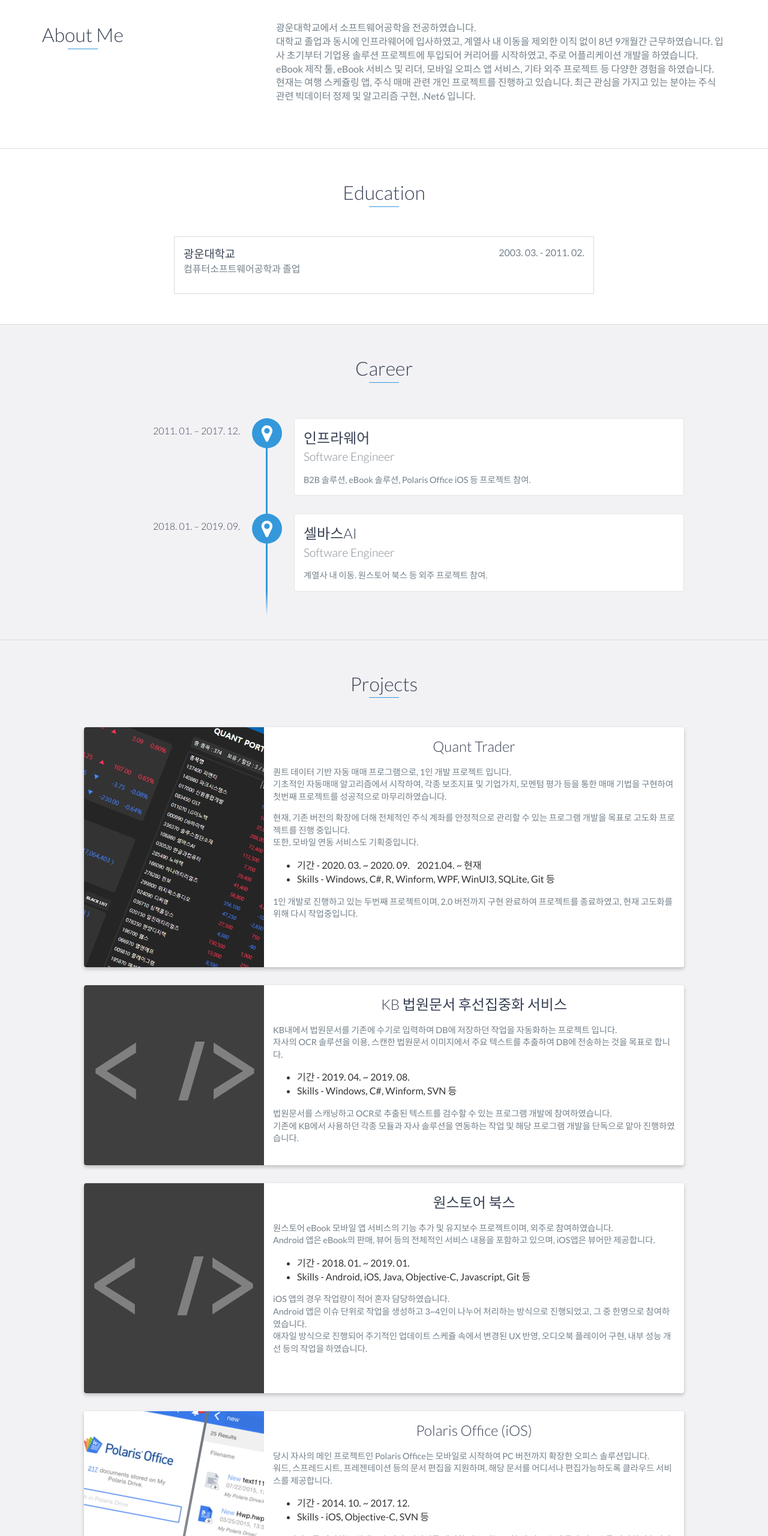
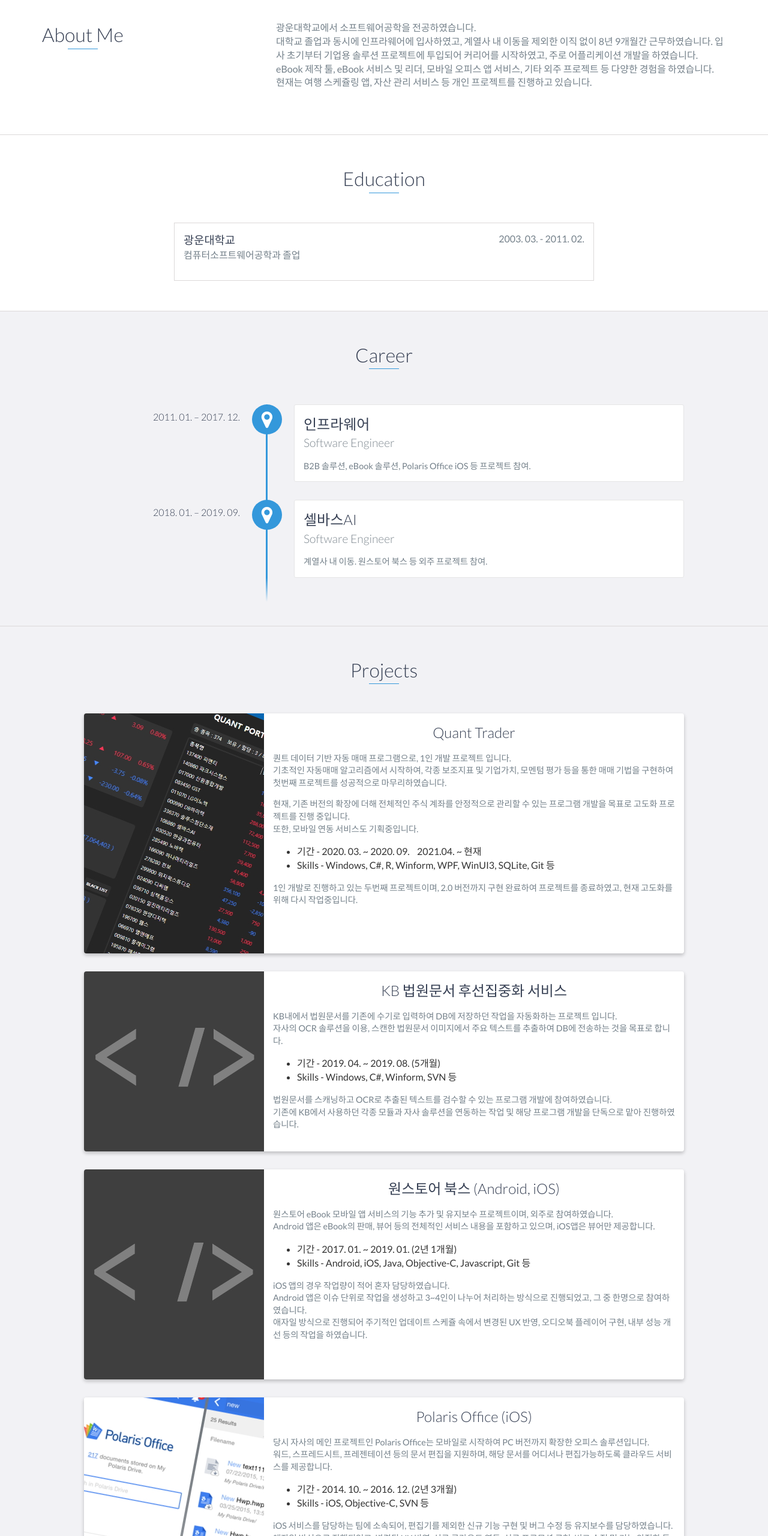
Before and after one commit to kang1131/portfolio, a website: page index.html in a window 1280 px wide. Shown: the part 840-3400 px from the top of the page at 60% size. Drawn offline with nearby package versions, Linux system fonts and the light colour scheme.

Commit message:
Update index.html

```diff
--- a/index.html
+++ b/index.html
@@ -82,7 +82,7 @@
                         eBook 제작 툴, eBook 서비스 및 리더, 모바일 오피스 앱 서비스, 기타 외주 프로젝트 등 다양한 경험을 하였습니다.
                     </p>
                     <p>
-                        현재는 여행 스케쥴링 앱, 주식 매매 관련 개인 프로젝트를 진행하고 있습니다. 최근 관심을 가지고 있는 분야는 주식 관련 빅데이터 정제 및 알고리즘 구현, .Net6 입니다.
+                        현재는 여행 스케쥴링 앱, 자산 관리 서비스 등 개인 프로젝트를 진행하고 있습니다.
                     </p>
                 </div>
             </div>
@@ -172,7 +172,7 @@
                         </br>자사의 OCR 솔루션을 이용, 스캔한 법원문서 이미지에서 주요 텍스트를 추출하여 DB에 전송하는 것을 목표로 합니다.
                         </p>
                         <ul>
-                            <li>기간 - 2019. 04. ~ 2019. 08.</li>
+                            <li>기간 - 2019. 04. ~ 2019. 08. (5개월)</li>
                             <li>Skills - Windows, C#, Winform, SVN 등</li>
                         </ul>
                         <p>
@@ -190,13 +190,13 @@
                     </div>
                     <!-- End .project-image -->
                     <div class="project-info">
-                        <h3 class="title">원스토어 북스</h3>
+                        <h3 class="title">원스토어 북스 (Android, iOS)</h3>
                         <p>
                             원스토어 eBook 모바일 앱 서비스의 기능 추가 및 유지보수 프로젝트이며, 외주로 참여하였습니다.
                         </br>Android 앱은 eBook의 판매, 뷰어 등의 전체적인 서비스 내용을 포함하고 있으며, iOS앱은 뷰어만 제공합니다.
                         </p>
                         <ul>
-                            <li>기간 - 2018. 01. ~ 2019. 01.</li>
+                            <li>기간 - 2017. 01. ~ 2019. 01. (2년 1개월)</li>
                             <li>Skills - Android, iOS, Java, Objective-C, Javascript, Git 등</li>
                         </ul>
                         <p>
@@ -221,7 +221,7 @@
                             워드, 스프레드시트, 프레젠테이션 등의 문서 편집을 지원하며, 해당 문서를 어디서나 편집가능하도록 클라우드 서비스를 제공합니다.
                         </p>
                         <ul>
-                            <li>기간 - 2014. 10. ~ 2017. 12.</li>
+                            <li>기간 - 2014. 10. ~ 2016. 12. (2년 3개월)</li>
                             <li>Skills - iOS, Objective-C, SVN 등</li>
                         </ul>
                         <p>
@@ -246,7 +246,7 @@
                             디자인부터 구현까지 새롭게 시작하는 프로젝트에 외주로 참여하였습니다.
                         </p>
                         <ul>
-                            <li>기간 - 2014. 06. ~ 2014. 09.</li>
+                            <li>기간 - 2014. 06. ~ 2014. 09. (6개월)</li>
                             <li>Skills - Android, Java, SVN 등</li>
                         </ul>
                         <p>
@@ -270,7 +270,7 @@
                             동화책 eBook 저작을 위해 디자이너들이 사용할 수 있도록 만든 ePub3.0 저작 프로그램을 개발하였습니다.
                         </p>
                         <ul>
-                            <li>기간 - 2012. 06. ~ 2013. 12.</li>
+                            <li>기간 - 2012. 06. ~ 2013. 12. (1년 7개월)</li>
                             <li>Skills - Windows, C#, Winform, Javascript, jQuery, SVN 등</li>
                         </ul>
                         <p>
@@ -295,7 +295,7 @@
                             당시 은행권, 신용평가정보사 등에서 채용해서 사용하였으며, 3.0버전 고도화 프로젝트에 참여하였습니다.
                         </p>
                         <ul>
-                            <li>기간 - 2011. 05. ~ 2014. 05.</li>
+                            <li>기간 - 2011. 05. ~ 2014. 04. (3년)</li>
                             <li>Skills - Windows, C, C++, ATL, Webkit, COM, ActiveX, NP Runtime, SVN 등</li>
                         </ul>
                         <p>
```
